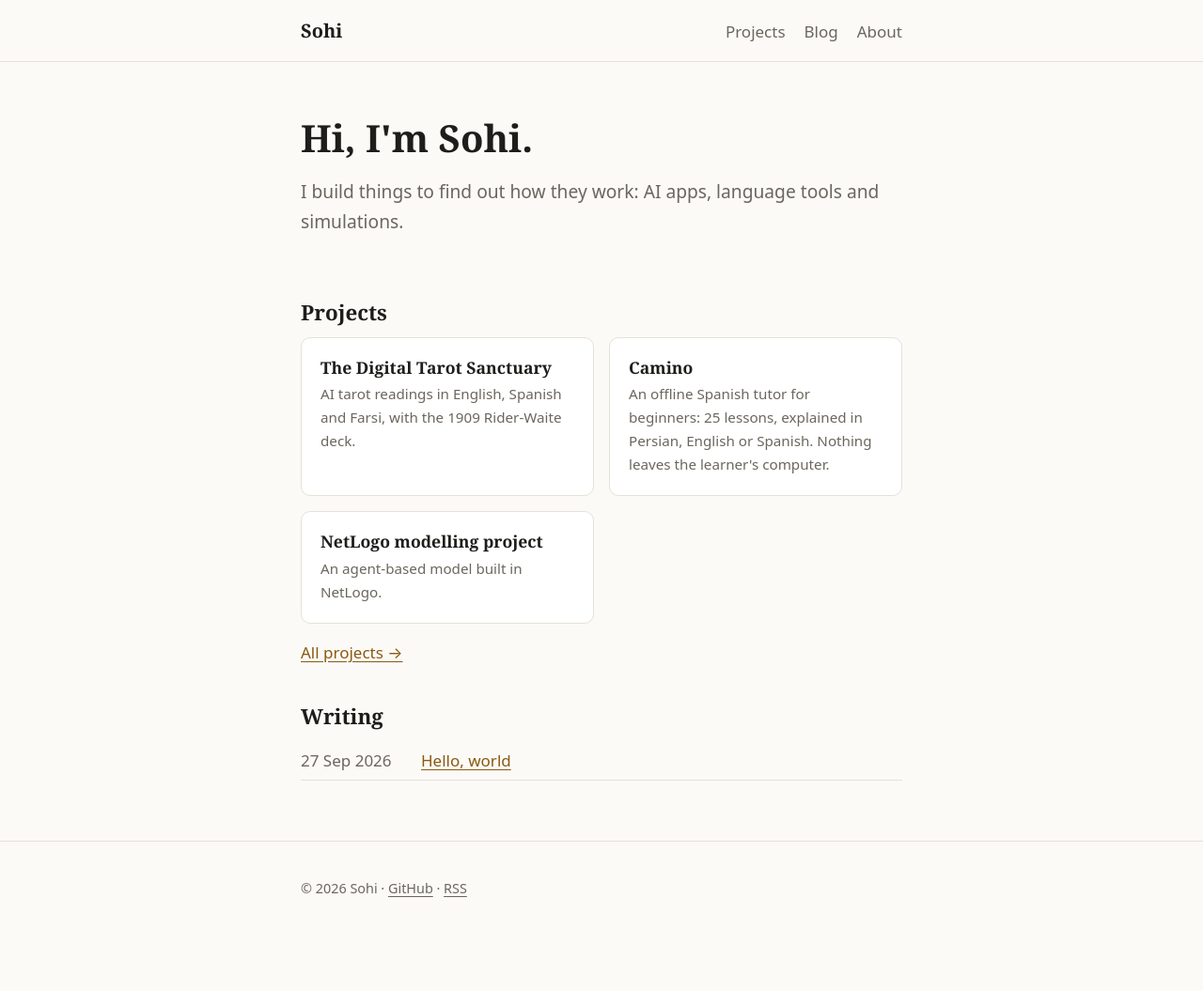
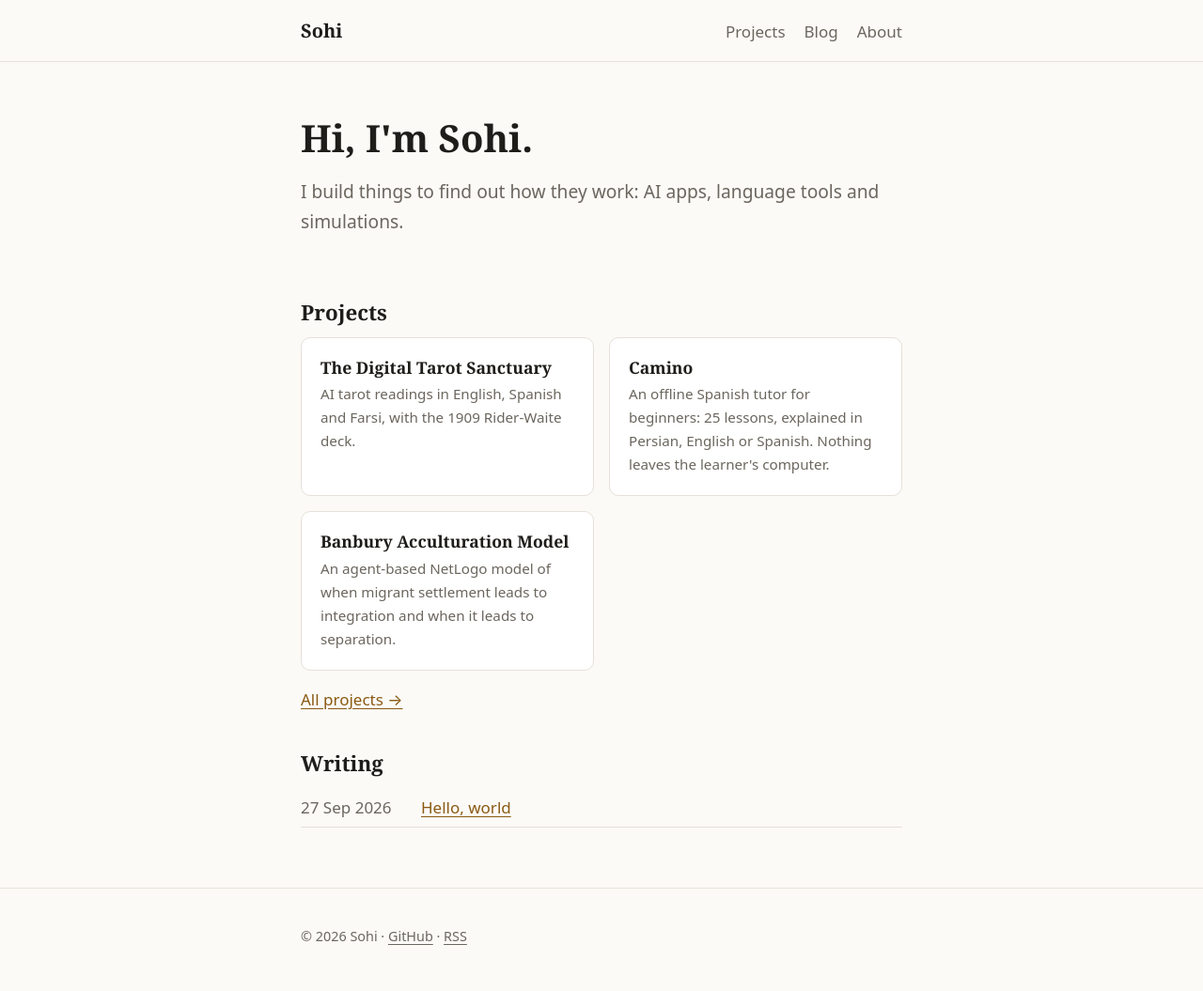
Before and after one commit to soheilhraad-eng/soheilhraad-eng.github.io, a Jekyll site: the page built from index.md, in a window 1280 px wide. Shown: the whole page at 94% size. Built offline with Jekyll 4.4.1, drawn with Linux system fonts in a browser that asks for light colours; before the commit the page ends 1005 px from its top, so only the background shows below that.

Commit message:
Write up the Banbury Acculturation Model
Replaces the NetLogo stub with the model's question, mechanism, theory,
what distinguishes it from MigrAgent, and the planned next stage. Adds a
marked slot on the Camino page for a demo video.

Co-Authored-By: Claude Opus 5.5 <noreply@anthropic.com>
Claude-Session: https://claude.ai/code/session_01DfKdvszX9FyNZ8eQ3hnntw

```diff
--- a/index.md
+++ b/index.md
@@ -18,9 +18,9 @@ title: Home
     <h3>Camino</h3>
     <p>An offline Spanish tutor for beginners: 25 lessons, explained in Persian, English or Spanish. Nothing leaves the learner's computer.</p>
   </a>
-  <a class="card" href="{{ '/projects/netlogo/' | relative_url }}">
-    <h3>NetLogo modelling project</h3>
-    <p>An agent-based model built in NetLogo.</p>
+  <a class="card" href="{{ '/projects/banbury-model/' | relative_url }}">
+    <h3>Banbury Acculturation Model</h3>
+    <p>An agent-based NetLogo model of when migrant settlement leads to integration and when it leads to separation.</p>
   </a>
 </div>
 
```
Also changed, not shown: banbury-model.md (added, +48 -0 lines), camino.md (+2 -0 lines), netlogo.md (deleted, +0 -10 lines), projects.md (+3 -3 lines).
